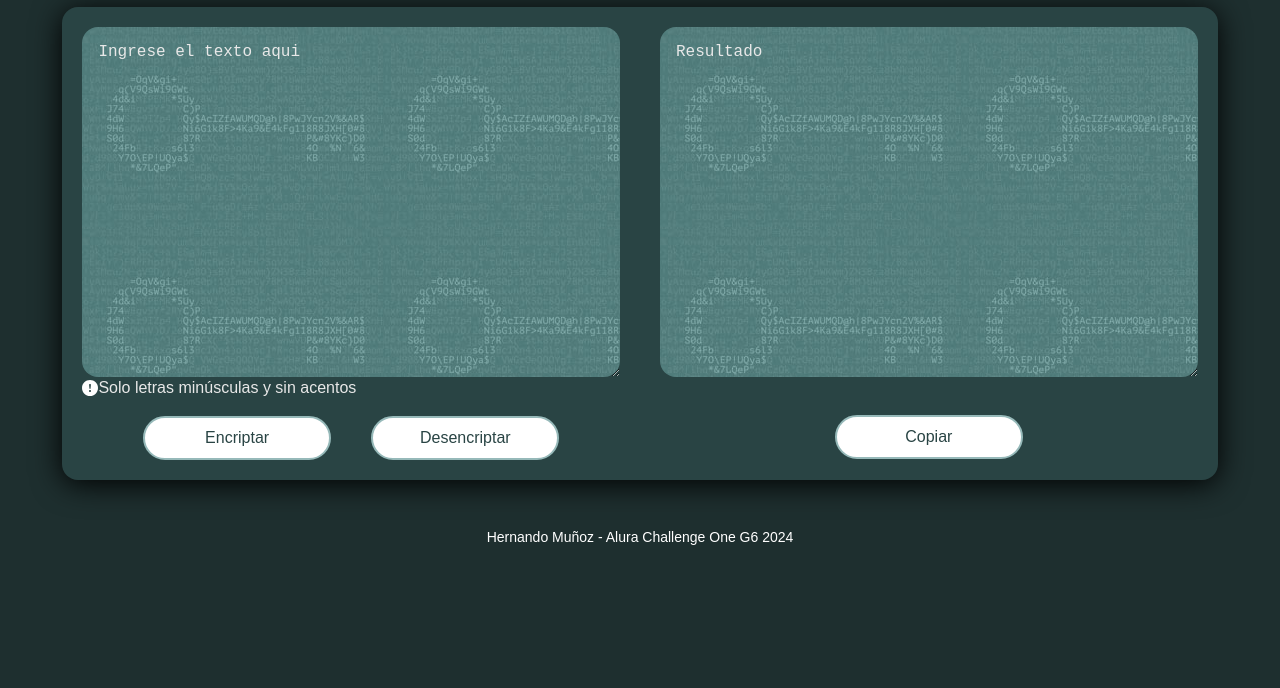
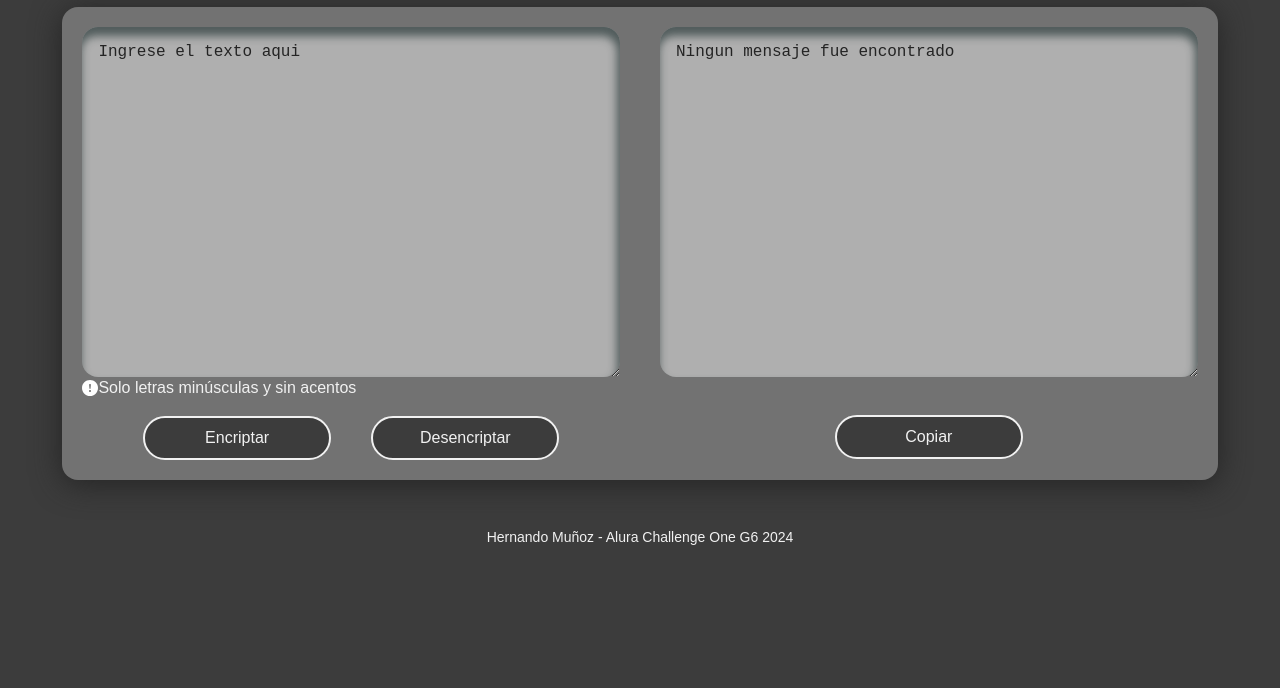
Before and after one commit to nandojmj/alurachallengeV1, a plain HTML site: page index.html in a window 1280 px wide. Shown: the part 112-800 px from the top of the page. Drawn offline with Linux system fonts and the light colour scheme.

Commit message:
Add files via upload

```diff
--- a/app.js
+++ b/app.js
@@ -76,7 +76,7 @@ function copiarPortapapeles(e) {
     e.preventDefault();
     let textoResultado = document.getElementById("textoResultado").textContent;
     if (!textoResultado) {
-        alert("Por favor, ingresa un texto para encriptar o desencriptar.");
+        alert("Ningun mensaje fue encontrado.Por favor, ingresa un texto para encriptar o desencriptar.");
         return;
     }
     navigator.clipboard.writeText(textoResultado);
--- a/index.html
+++ b/index.html
@@ -38,7 +38,7 @@
                  </div>
 
             <div>
-                <textarea placeholder="Resultado" id="textoResultado"></textarea>
+                <textarea placeholder="Ningun mensaje fue encontrado" id="textoResultado"></textarea>
                 <div class="boton-copiar">
                     <input type="button" class="botones" id="copiarPortapapeles"value="Copiar">
                 </div>
--- a/style.css
+++ b/style.css
@@ -26,7 +26,7 @@
 
 body{
     font-size: 17px;
-    background-color: #1e2f2f;
+    background-color: #3c3c3c;
 }
 
 main{
@@ -38,9 +38,9 @@ main{
     width: 95%;
     max-width: 1200px;
     margin: 0 auto;
-    background-color:#294444;
+    background-color:#727272;
     border-radius: 16px;
-    box-shadow: 0 4px 30px #000000;
+    box-shadow: 0 4px 30px #242424;
     padding: 20px;
     display: grid;
     gap: 40px;
@@ -50,26 +50,27 @@ main{
 textarea{
     width: 100%;
     border: none;
+    padding: 16px;
     height: 180px;
-    padding: 16px;
-    background-color: #597b7a;
-    color:  #FFFFFF;
+    color:  #242424;
     border-radius: 16px;
     font-size: 16px;
-    background: url(imagenes/bg1.jpg);
+    background-color: #afafaf;
+    /*background: url(imagenes/bg1.jpg);*/
+    box-shadow: inset -2px 8px 9px 1px rgba(30,47,47,0.65);
 }
 
 textarea::placeholder{
-    color: #E8E8E8;
+    color: #242424;
 }
 
-textarea:focus{ /* Selecciona cualquier <input> cuando se enfoca */
-    border: 1px solid #96b9b9;
+textarea:focus{
+    border: 1px solid #f1f1f1;
 }
 
 .alerta{
     display: flex;
-    color: #E8E8E8;
+    color: #f1f1f1;
     font-family: sans-serif;
 }
 
@@ -89,29 +90,31 @@ textarea:focus{ /* Selecciona cualquier <input> cuando se enfoca */
 .botones{
     display: inline-block;
     width: 35%;
-    background-color: #FFFFFF;
-    color: #294444;
+    background-color: #3c3c3c;
+    color: #f1f1f1;
     text-decoration: none;
     padding: 11px 0;
     text-align: center;
     border-radius: 50px;
-    border: 2px solid #96b9b9;
+    border: 2px solid #f1f1f1;
     transition: all .3s ease;
     cursor: pointer;
     font-family: sans-serif;
     font-size: 16px;
 }
 
-.botones:hover{ /* cuando el usuario pasa el cursor sobre el elemento produce un cambio*/
+.botones:hover{
     background-color: transparent;
-    color: #FFFFFF;
+    color: #f1f1f1;
+    box-shadow: inset 0 0 10px rgba(255,255,255,.7);
+    font-size: 18px;
 }
 
 /* CSS para el footer - Pie de pagina*/
 .footer p{
     text-align: center;
     padding: 50px 20px;
-    color: #ffffff;
+    color: #f1f1f1;
     font-size: 14px;
     font-family: sans-serif;
 }
```
Also changed, not shown: 1 other file.
